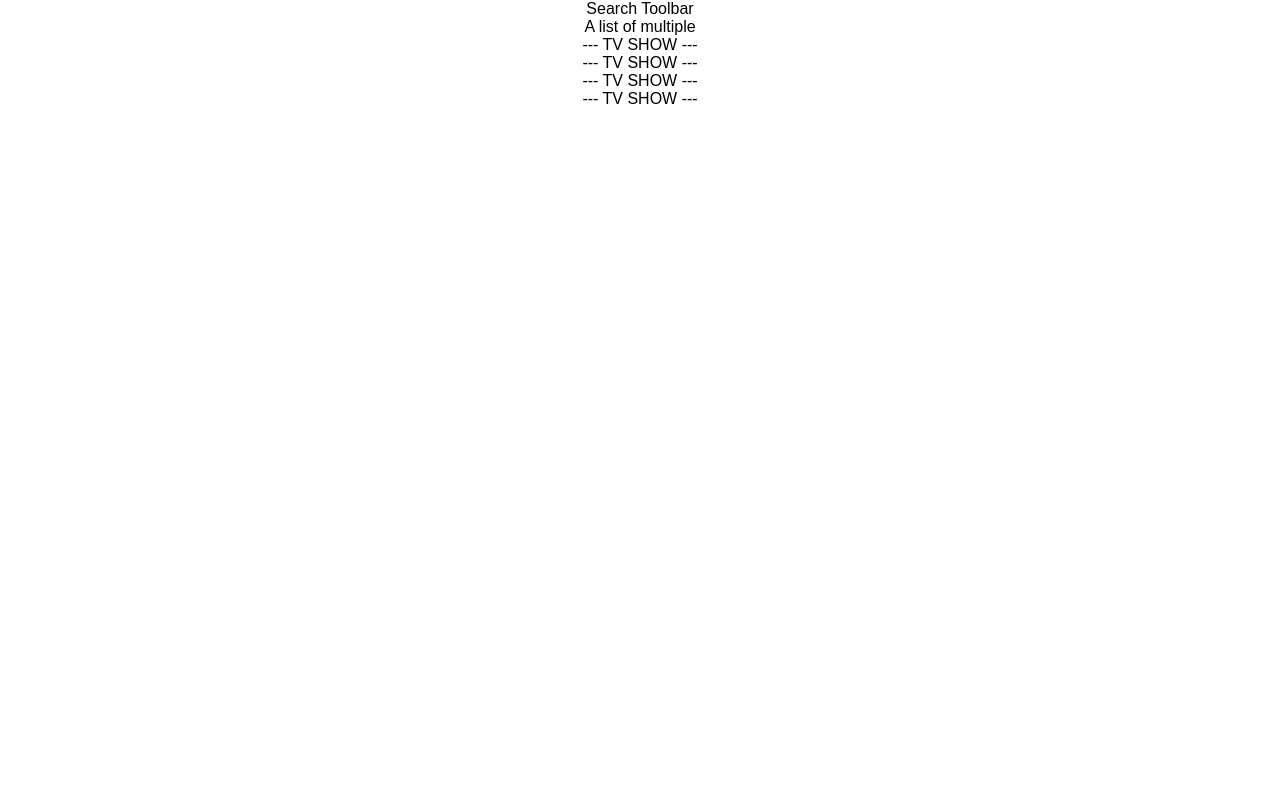
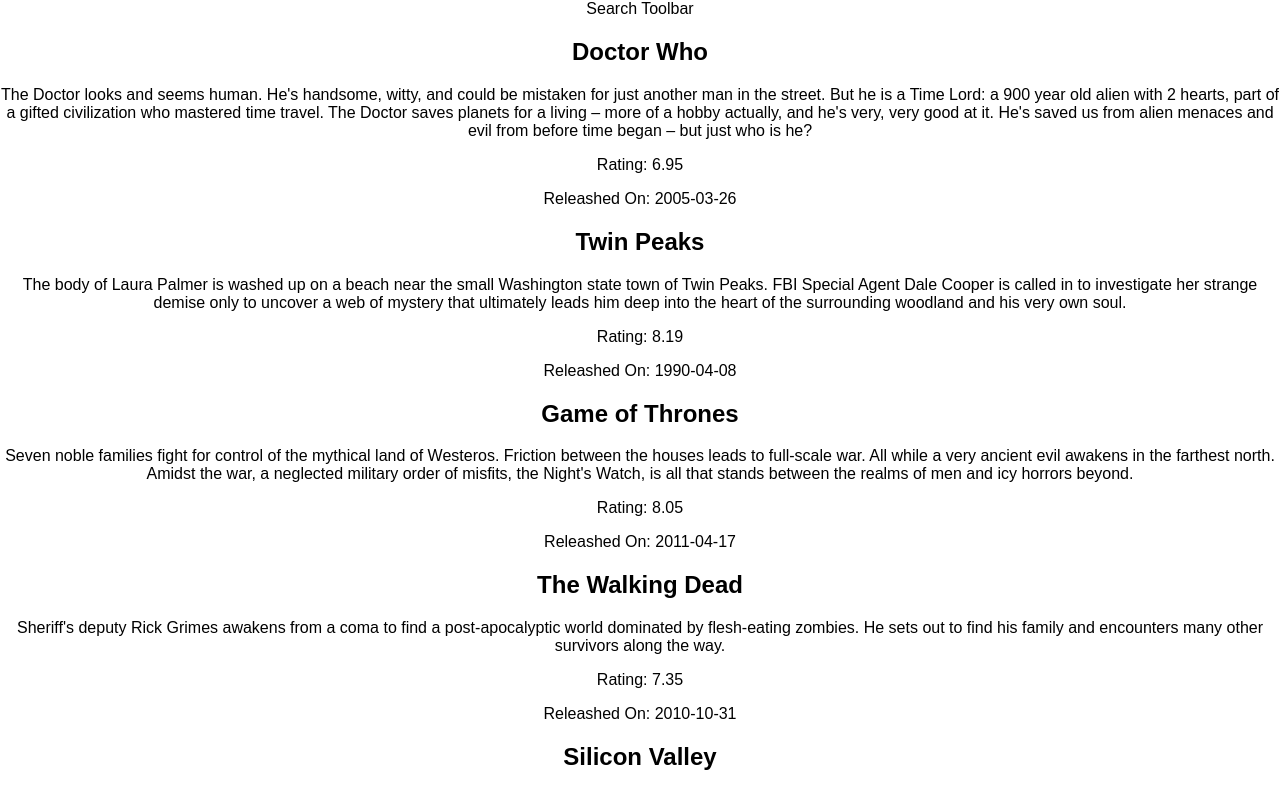
Before and after one commit to react-skg/workshop, a React (Create React App) app: page / in a window 1280 px wide. Shown: the top 791 px of the page. Built offline with nearby package versions, Linux system fonts and the light colour scheme.

Commit message:
Add dummy data to the list

```diff
--- a/src/App.js
+++ b/src/App.js
@@ -1,14 +1,19 @@
 import React, { Component } from 'react';
 import Toolbar from './components/Toolbar/Toolbar';
 import TvShows from './components/TvShows/TvShows';
+import shows from './tvshows.json';
 import './App.css';
 
 class App extends Component {
+  getShows() {
+    return shows;
+  }
+
   render() {
     return (
       <div className="App">
         <Toolbar />
-        <TvShows />
+        <TvShows shows={this.getShows()} />
       </div>
     );
   }
--- a/src/components/TvShows/TvShow/TvShow.js
+++ b/src/components/TvShows/TvShow/TvShow.js
@@ -1,13 +1,50 @@
 import React, { Component } from 'react';
+import PropTypes from 'prop-types';
+
+const { string, number } = PropTypes;
 
 class TvShow extends Component {
   render() {
     return (
       <div className="TvShow">
-        --- TV SHOW ---
+        <h2>{this.props.name}</h2>
+        <p>{this.props.overview}</p>
+        <p>Rating: {this.props.rating}</p>
+        <p>Releashed On: {this.props.firstAirDate}</p>
       </div>
     );
   }
 }
 
+TvShow.propTypes = {
+  /**
+   * The name of the show
+   */
+  name: string,
+  /**
+   * A description about the plot of the show
+   */
+  overview: string,
+  /**
+   * The id of the show in themoviedb.org
+   */
+  id: number,
+  /**
+   * The rating which could be from 1-10
+   */
+  rating: number,
+  /**
+   * The path of the poster image
+   */
+  posterPath: string,
+  /**
+   * The path of the backdrop image
+   */
+  backdropPath: string,
+  /**
+   * The first air date
+   */
+  firstAirDate: string
+};
+
 export default TvShow;
--- a/src/components/TvShows/TvShows.js
+++ b/src/components/TvShows/TvShows.js
@@ -1,18 +1,41 @@
 import React, { Component } from 'react';
+import PropTypes from 'prop-types';
+
 import TvShow from './TvShow/TvShow';
+
+const { object } = PropTypes;
 
 class TvShows extends Component {
   render() {
+
     return (
       <div className="TvShows">
-       A list of multiple
-       <TvShow />
-       <TvShow />
-       <TvShow />
-       <TvShow />
+       {
+        this.props.shows.results.map((show, index) => {
+          return (
+            <TvShow
+              key={index}
+              id={show.id}
+              name={show.name}
+              overview={show.overview}
+              rating={show.vote_average}
+              posterPath={show.poster_path}
+              backdropPath={show.backdrop_path}
+              firstAirDate={show.first_air_date}
+            />
+          );
+        })
+       }
       </div>
     );
   }
 }
 
+TvShows.propTypes = {
+  /**
+   * A list with all the tv shows to display
+   */
+  shows: object
+};
+
 export default TvShows;
```
